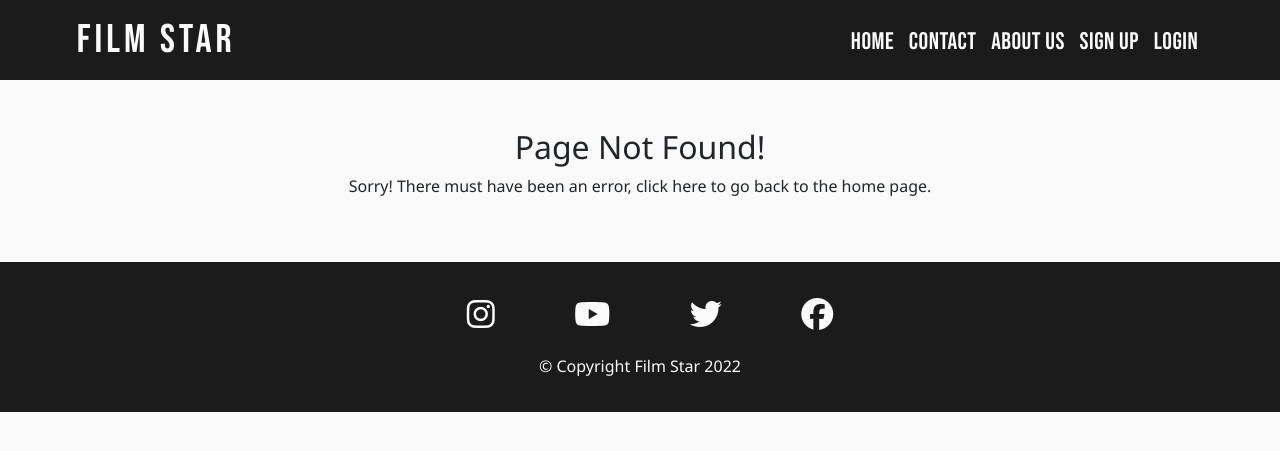
After one commit to Code-Institute-Submissions/Hemenhk-filmstar_JanResub, a Django app: template templates/404.html in a window 1280 px wide. The commit adds this page. Shown: the top 451 px of the page. Run offline with Django 3.2, Linux system fonts and the light colour scheme; the template is opened without the code that fills it, so the values that code supplies are empty; some libraries are stand-ins or nearby versions.

Commit message:
Edit requirements.txt file

```diff
--- a/filmstar/urls.py
+++ b/filmstar/urls.py
@@ -8,3 +8,5 @@ urlpatterns = [
     path('', include('blog.urls'), name='blog_urls'),
     path('accounts/', include('allauth.urls')),
 ]
+
+handler404 = "filmstar.views.page_not_found_404_view"
--- /dev/null
+++ b/filmstar/views.py
@@ -0,0 +1,5 @@
+from django.shortcuts import render
+
+
+def page_not_found_404_view(request, exception):
+    return render(request, '404.html', status=404)
--- a/requirements.txt
+++ b/requirements.txt
@@ -1,5 +1,5 @@
 asgiref==3.6.0
-backports.zoneinfo==0.2.1
+backports.zoneinfo==0.2.1;python_version<"3.9"
 cloudinary==1.31.0
 dj-database-url==1.2.0
 dj3-cloudinary-storage==0.0.6
--- a/static/css/style.css
+++ b/static/css/style.css
@@ -317,6 +317,7 @@ nav .fa-solid {
     min-height: 70vh;
 }
 
+
 /* Buttons  */
 
 .btn-signup {
--- /dev/null
+++ b/templates/404.html
@@ -0,0 +1,17 @@
+{% extends "base.html" %}
+{% block content %}
+
+<section>
+  <div class="container">
+    <div class="row justify-content-center">
+      <div class="col-xxl-6 mx-auto mt-5 mb-5 text-center">
+        <h2>Page Not Found!</h2>
+        <p>
+          Sorry! There must have been an error, click
+          <a>here</a> to go back to the home page.
+        </p>
+      </div>
+    </div>
+  </div>
+</section>
+{% endblock %}
```
